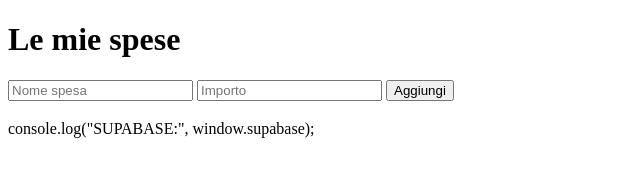
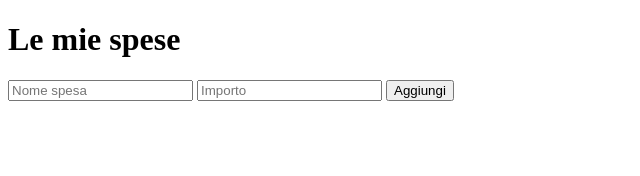
Before and after one commit to federicodorsi-ux/expense-app, a plain HTML site: page index.html in a window 1280 px wide. Shown: the whole page, without its empty margins (0-640 px from the left). Drawn offline with nearby package versions, Linux system fonts and the light colour scheme.

Commit message:
Update index.html

```diff
--- a/index.html
+++ b/index.html
@@ -16,9 +16,9 @@
 
   <!-- Supabase -->
   <script src="https://unpkg.com/@supabase/supabase-js@2"></script>
-  console.log("SUPABASE:", window.supabase);
 
   <script>
+    console.log("SUPABASE:", window.supabase);
     const supabase = window.supabase.createClient(
       "https://zcrjawwpdjbbkitfabjj.supabase.co",
       "sb_publishable_Rim_qHCOI5MG_dvowMQfrQ_qY20q7Ul"
```
